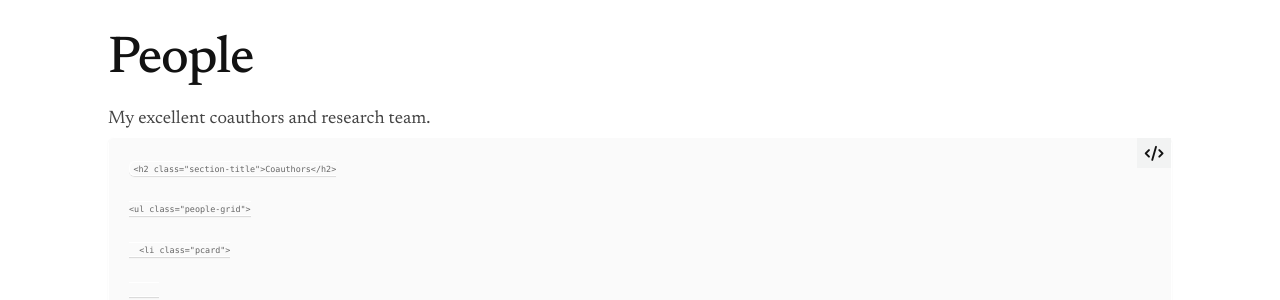
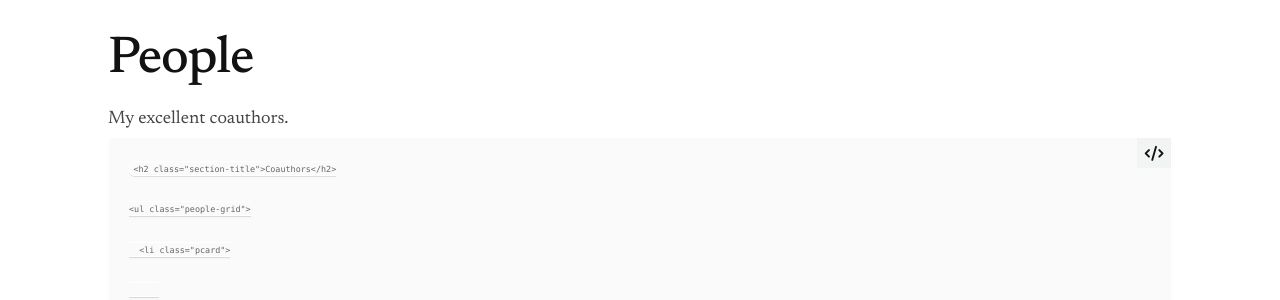
Before and after one commit to mettefoged/mettefoged.github.io, a Jekyll site: the page built from _pages/people.md, in a window 1280 px wide and 900 px high. Shown: the part 258-558 px from the top of the window. Built offline with Jekyll 4.4.1, drawn with Linux system fonts in a browser that asks for light colours.

Commit message:
Update dek to remove reference to research team

```diff
--- a/_pages/people.md
+++ b/_pages/people.md
@@ -5,7 +5,7 @@ permalink: /people/
 excerpt: "Coauthors, PhD students and postdocs."
 author_profile: false
 heading: "People"
-dek: "My excellent coauthors and research team."
+dek: "My excellent coauthors."
 ---
 
 <header class="page-head">
```
